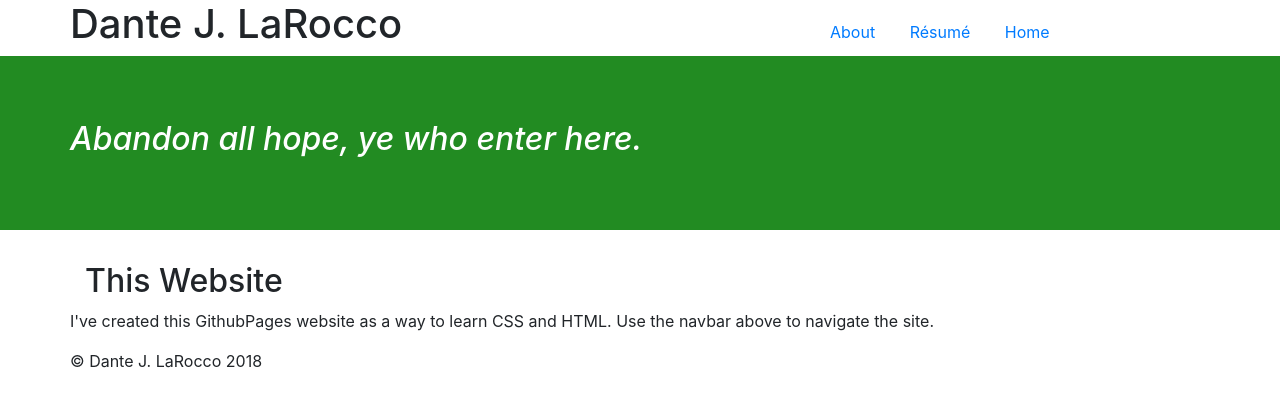
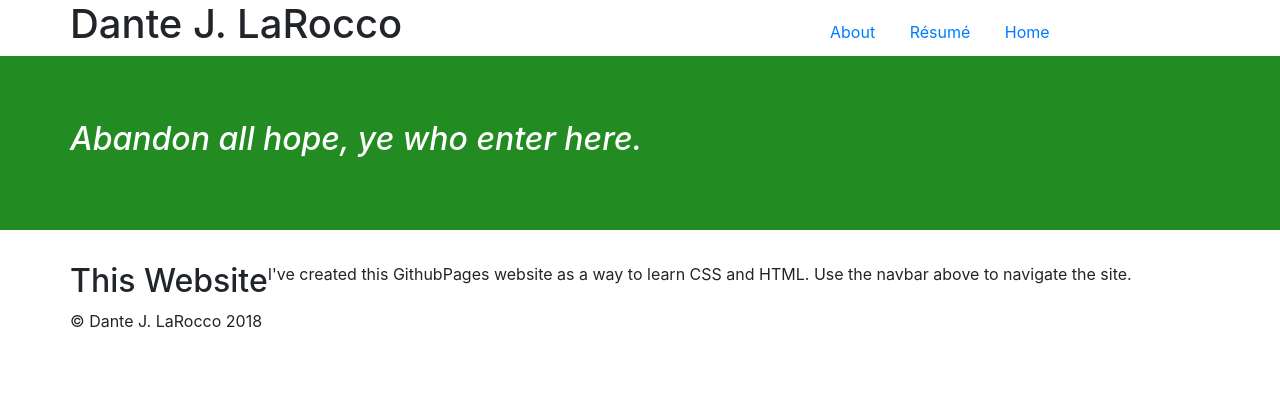
Before and after one commit to dantejlarocco/dantejlarocco.github.io, a Jekyll site: the page built from index.md, in a window 1280 px wide. Shown: the top 407 px of the page. Built offline with Jekyll 4.4.1, drawn with Linux system fonts in a browser that asks for light colours; our own code applies the rules of GitHub Pages for plain Markdown files.

Commit message:
Update default.html

```diff
--- a/_layouts/default.html
+++ b/_layouts/default.html
@@ -10,7 +10,7 @@
 
     <section class="container">
       <div class="row">
-        <h2 class="col-sm-4" align="left">This Website</h2>
+        <h2 align="left">This Website</h2>
         <p align="left">I've created this GithubPages website as a way to learn CSS and HTML. Use the navbar above to navigate the site.</p>
       </div>
     </section>
```
